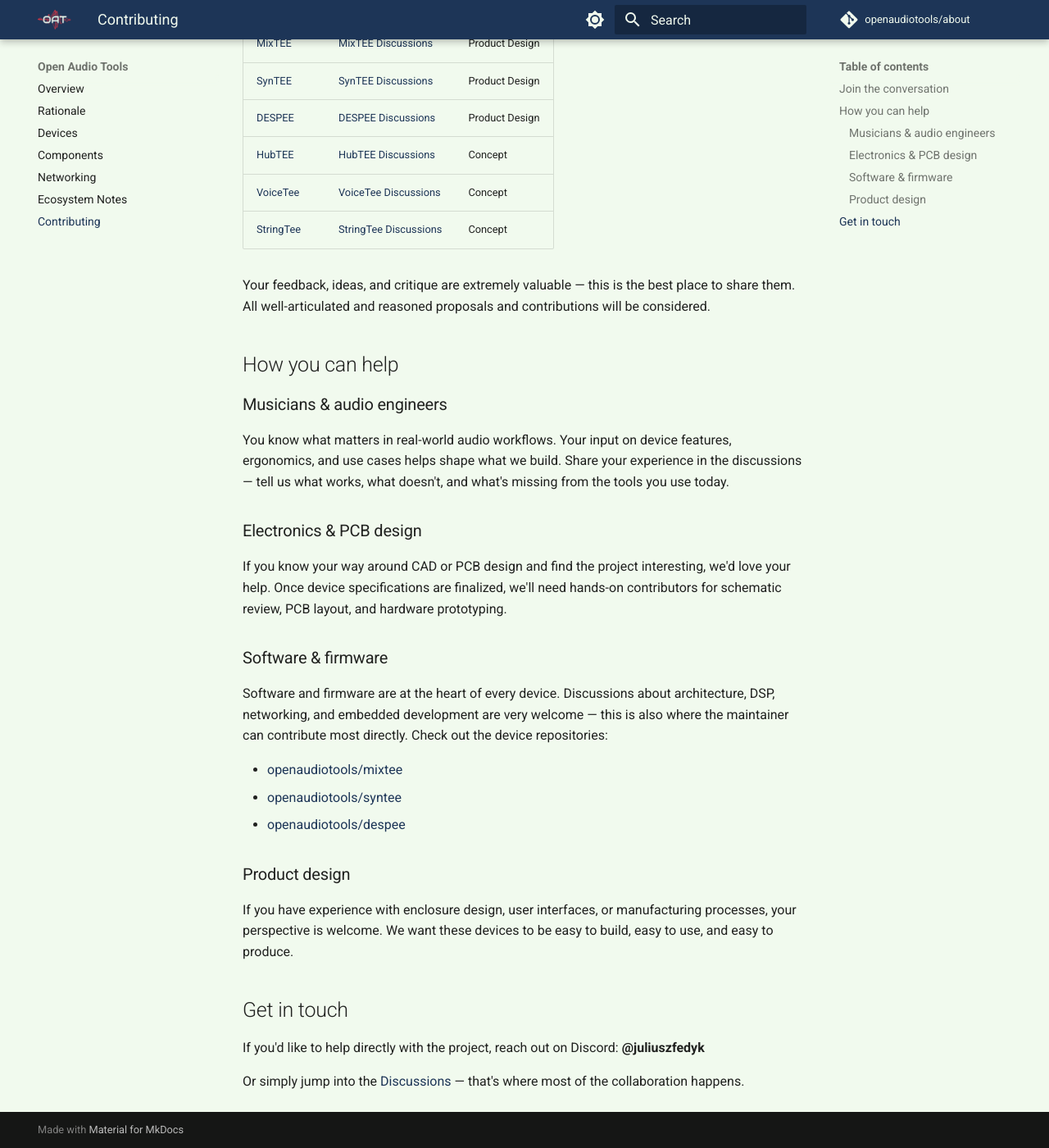
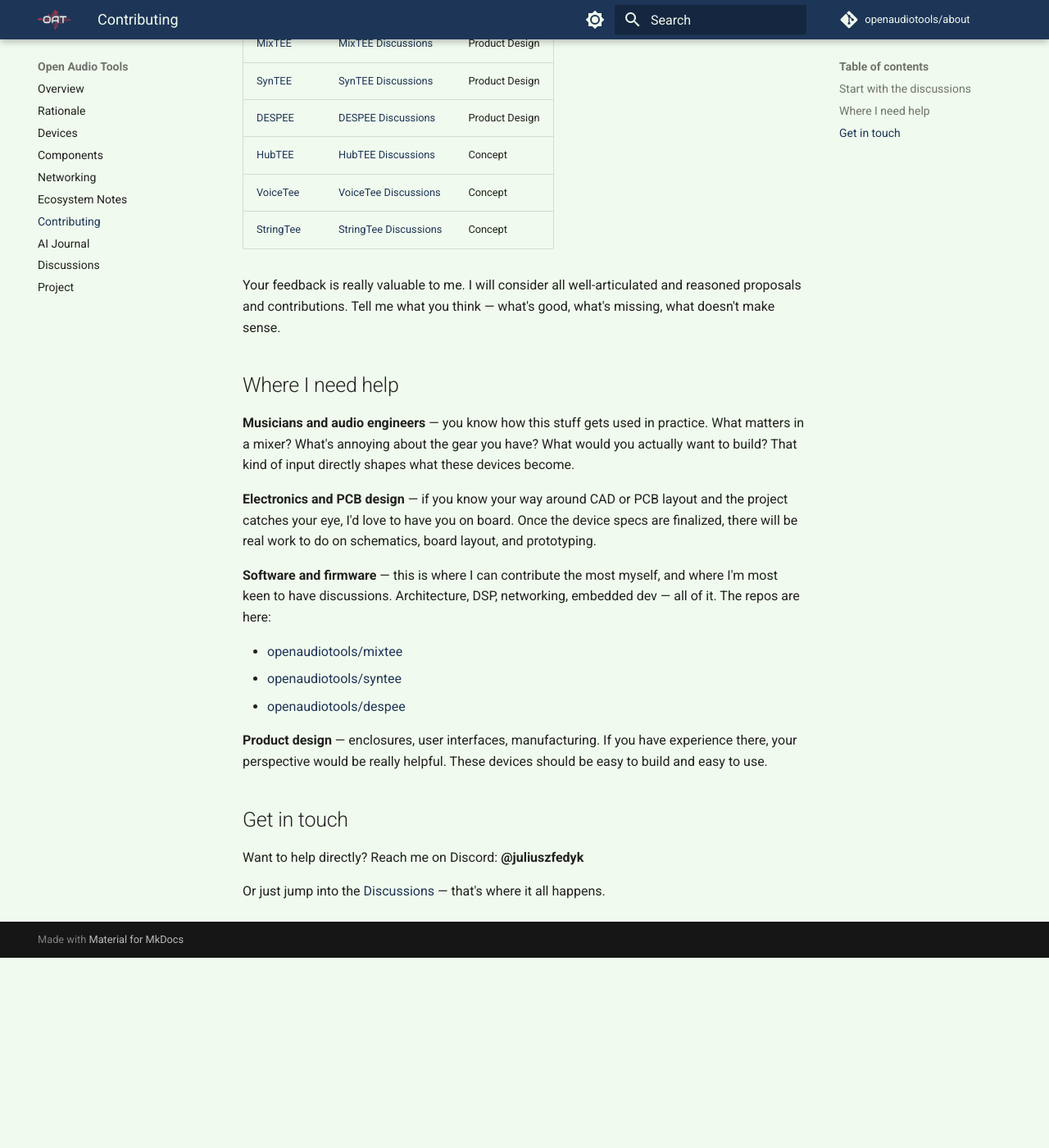
Before and after one commit to openaudiotools/about, an MkDocs documentation site: the page built from docs/contributing.md, in a window 1280 px wide and 1400 px high, scrolled down 430 px. Shown: the whole window at 82% size. Built offline with MkDocs 1.6.1 and Material for MkDocs 9.7.7, drawn with Linux system fonts in a browser that asks for light colours; comment, search, counter and statistics services are not loaded; after the commit the page ends 1598 px from its top, so only the background shows below that; some of the changed text lies outside the part shown.

Commit message:
Add discussion links, external nav, and rewrite contributing page
Added discussion category links to all devices and components pages.
Added external nav links for AI Journal, Discussions, and Project board.
Rewrote contributing page in first person with a more personal tone.

Co-Authored-By: Claude Opus 4.6 (1M context) <noreply@anthropic.com>

```diff
--- a/docs/contributing.md
+++ b/docs/contributing.md
@@ -1,10 +1,10 @@
 # Contributing
 
-Open Audio Tools is a community-driven project — we welcome contributions from electronics engineers, firmware developers, product designers, musicians, and audio engineers, whether professional or hobbyist.
+I'm looking for people who find this project interesting and want to help shape it — electronics folks, firmware developers, product designers, musicians, audio engineers. Professional or hobbyist, doesn't matter. If you care about open, buildable audio gear, you're welcome here.
 
-## Join the conversation
+## Start with the discussions
 
-The best way to start is by joining the [GitHub Discussions](https://github.com/openaudiotools/about/discussions). Each device has its own discussion category:
+The single best thing you can do is join the [GitHub Discussions](https://github.com/openaudiotools/about/discussions) and share your thoughts. Each device has its own category:
 
 | Device | Discussion | Status |
 |--------|-----------|--------|
@@ -15,32 +15,24 @@ The best way to start is by joining the [GitHub Discussions](https://github.com/
 | [VoiceTee](devices/voicetee.md) | [VoiceTee Discussions](https://github.com/openaudiotools/about/discussions/categories/voicee) | Concept |
 | [StringTee](devices/stringtee.md) | [StringTee Discussions](https://github.com/openaudiotools/about/discussions/categories/stringee) | Concept |
 
-Your feedback, ideas, and critique are extremely valuable — this is the best place to share them. All well-articulated and reasoned proposals and contributions will be considered.
+Your feedback is really valuable to me. I will consider all well-articulated and reasoned proposals and contributions. Tell me what you think — what's good, what's missing, what doesn't make sense.
 
-## How you can help
+## Where I need help
 
-### Musicians & audio engineers
+**Musicians and audio engineers** — you know how this stuff gets used in practice. What matters in a mixer? What's annoying about the gear you have? What would you actually want to build? That kind of input directly shapes what these devices become.
 
-You know what matters in real-world audio workflows. Your input on device features, ergonomics, and use cases helps shape what we build. Share your experience in the discussions — tell us what works, what doesn't, and what's missing from the tools you use today.
+**Electronics and PCB design** — if you know your way around CAD or PCB layout and the project catches your eye, I'd love to have you on board. Once the device specs are finalized, there will be real work to do on schematics, board layout, and prototyping.
 
-### Electronics & PCB design
-
-If you know your way around CAD or PCB design and find the project interesting, we'd love your help. Once device specifications are finalized, we'll need hands-on contributors for schematic review, PCB layout, and hardware prototyping.
-
-### Software & firmware
-
-Software and firmware are at the heart of every device. Discussions about architecture, DSP, networking, and embedded development are very welcome — this is also where the maintainer can contribute most directly. Check out the device repositories:
+**Software and firmware** — this is where I can contribute the most myself, and where I'm most keen to have discussions. Architecture, DSP, networking, embedded dev — all of it. The repos are here:
 
 - [openaudiotools/mixtee](https://github.com/openaudiotools/mixtee)
 - [openaudiotools/syntee](https://github.com/openaudiotools/syntee)
 - [openaudiotools/despee](https://github.com/openaudiotools/despee)
 
-### Product design
-
-If you have experience with enclosure design, user interfaces, or manufacturing processes, your perspective is welcome. We want these devices to be easy to build, easy to use, and easy to produce.
+**Product design** — enclosures, user interfaces, manufacturing. If you have experience there, your perspective would be really helpful. These devices should be easy to build and easy to use.
 
 ## Get in touch
 
-If you'd like to help directly with the project, reach out on Discord: **@juliuszfedyk**
+Want to help directly? Reach me on Discord: **@juliuszfedyk**
 
-Or simply jump into the [Discussions](https://github.com/openaudiotools/about/discussions) — that's where most of the collaboration happens.
+Or just jump into the [Discussions](https://github.com/openaudiotools/about/discussions) — that's where it all happens.
--- a/mkdocs.yml
+++ b/mkdocs.yml
@@ -14,6 +14,9 @@ nav:
   - Networking: networking.md
   - Ecosystem Notes: ecosystem-notes.md
   - Contributing: contributing.md
+  - AI Journal: https://github.com/openaudiotools/about/tree/main/docs/journal
+  - Discussions: https://github.com/openaudiotools/about/discussions
+  - Project: https://github.com/orgs/openaudiotools/projects/2
 
 theme:
   name: material
```
Also changed, not shown: docs/components/index.md (+1 -0 lines), docs/devices/index.md (+9 -0 lines), docs/journal/2026-03-18--006-cross-linking-and-nav-updates.md (added, +28 -0 lines).
